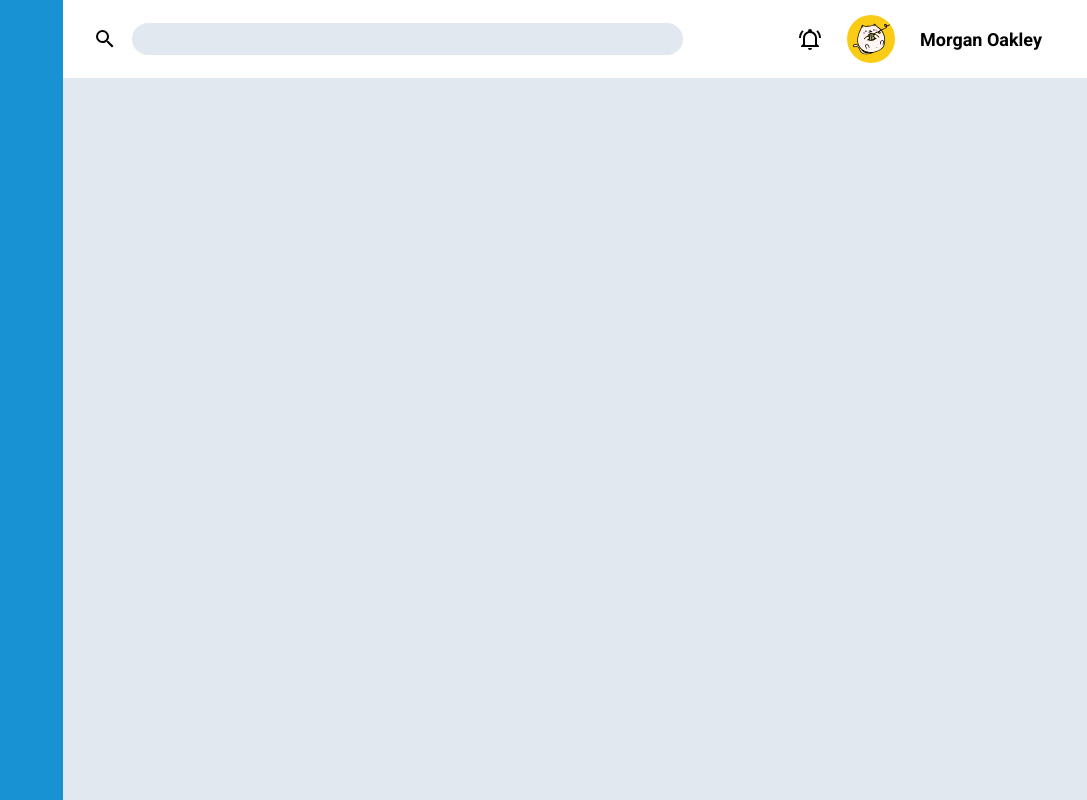
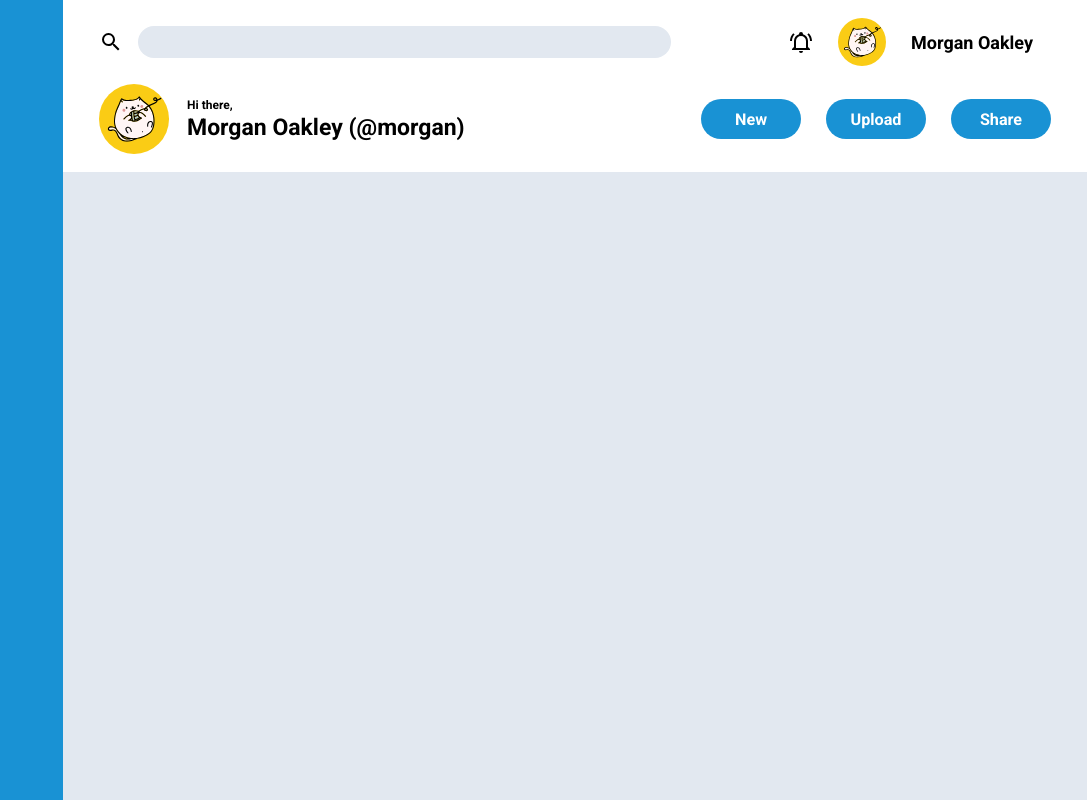
Before and after one commit to Larrys-code/Admin-Dashboard, a plain HTML site: page index.html in a window 1280 px wide. Shown: the whole page, without its empty margins (193-1280 px from the left). Drawn offline with Linux system fonts and the light colour scheme.

Commit message:
Create and style action bar

```diff
--- a/index.html
+++ b/index.html
@@ -25,7 +25,20 @@
                 <h2>Morgan Oakley</h2>
             </div>
         </div>
-        <div class="action"></div>
+        <div class="action-bar">
+            <div class="user-nav">
+                <img class="profile-icon large" src="./SVGs/cat-icon.svg" alt="User's Profile Icon">
+                <div class="welcome-stack">
+                    <h3>Hi there,</h3>
+                    <h1>Morgan Oakley (@morgan)</h1>
+                </div>
+            </div>
+            <div class="action-buttons">
+                <button class="action">New</button>
+                <button class="action">Upload</button>
+                <button class="action">Share</button>
+            </div>
+        </div>
         <div class="main">
             <div class="content"></div>
             <div class="content-side"></div>
--- a/styles.css
+++ b/styles.css
@@ -11,12 +11,12 @@ html {
     --nav-darkgrey: #333333;
     /* font sizes */
     --title: 2.4rem;
-    --title-1: 2.1rem;
+    --title-1: 2.3rem;
     --title-2: 1.8rem;
     --title-3: 1.5rem;
     --title-4: 1.2rem;
     /* padding */
-    --standard-pad: 15px;
+    --standard-pad: 18px;
     --double-pad: calc(var(--standard-pad)*2);
 }
 
@@ -45,6 +45,17 @@ button {
     background: none;
     border-style: none;
     cursor: pointer;
+    font-family: inherit;
+}
+
+button.action {
+    background-color: var(--nav-blue);
+    color: white;
+    font-size: calc(var(--title-2)*0.9);
+    font-weight: 700;
+    width: 10rem;
+    border-radius: 2rem;
+    height: 4rem;
 }
 
 /* clears the ‘X’ from Internet Explorer */
@@ -78,6 +89,10 @@ img.icon {
     height: 4.8rem;
 }
 
+.profile-icon.large {
+    height: 7rem;
+}
+
 /* sidebar stuff; */
 
 .sidebar {
@@ -98,7 +113,7 @@ img.icon {
     grid-template-columns: 1fr max-content;
     align-items: center;
     justify-content: space-between;
-    gap: 100px
+    gap: 100px;
 }
 
 .nav .search {
@@ -116,8 +131,46 @@ img.icon {
     padding: 0px var(--standard-pad);
 }
 
+.user-nav h1 {
+    font-size: var(--title-1);
+}
+
 .user-nav h2 {
     font-size: var(--title-2);
+}
+
+.user-nav h3 {
+    font-size: var(--title-4);
+}
+
+/* action bar stuff */
+
+.action-bar {
+    padding: 0 var(--double-pad) var(--standard-pad);
+    display: grid;
+    grid-template-columns: repeat(2, max-content);
+    align-items: center;
+    justify-content: space-between;
+    gap: 100px;
+}
+
+.action-bar .user-nav {
+    display: grid;
+    grid-template-columns: repeat(2, max-content);
+    gap: var(--standard-pad);
+    align-items: center;
+}
+
+.action-bar .user-nav .welcome-stack {
+    display: grid;
+    grid-template-rows: repeat(2, max-content);
+    gap: 0.2rem;
+}
+
+.action-bar .action-buttons {
+    display: grid;
+    gap: 25px;
+    grid-template-columns: repeat(3, max-content);
 }
 
 /* main stuff */
```
